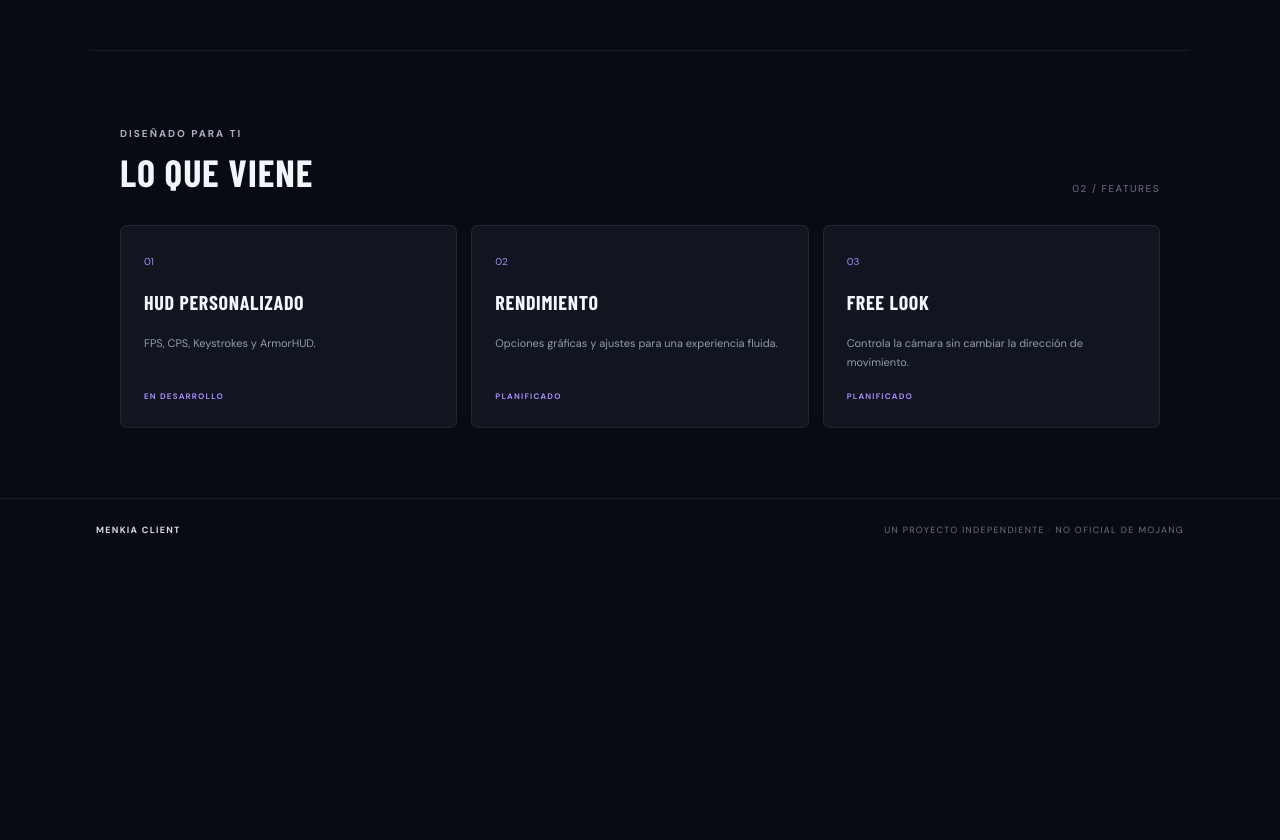
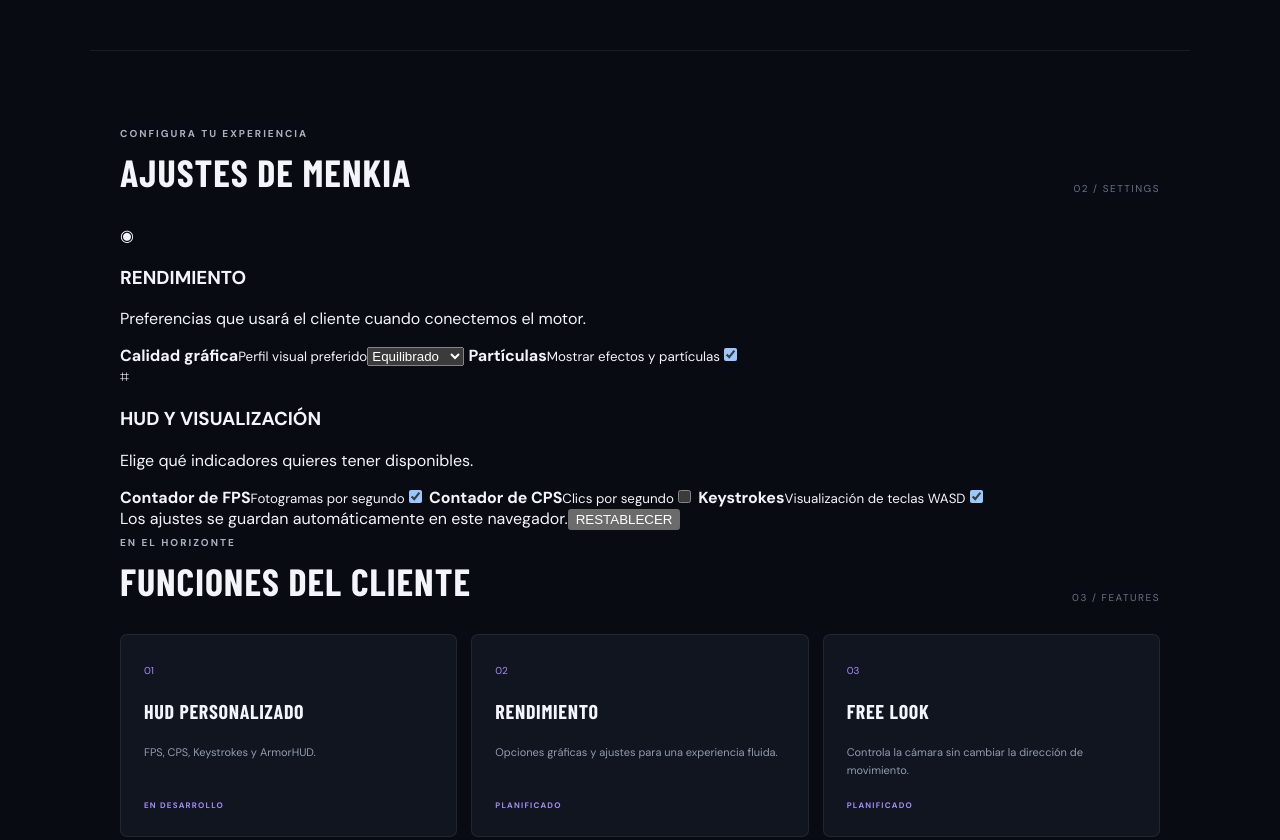
Before and after one commit to Laky912/MENKIA-CLIENT, a plain HTML site: page index.html in a window 1280 px wide. Shown: the part 1640-2480 px from the top of the page. Before the commit the page ends 2201 px from the top, so only its background shows below. Drawn offline with nearby package versions, Linux system fonts and the light colour scheme; a web font is replaced by a local one.

Commit message:
Add configurable MENKIA client settings panel

```diff
--- a/index.html
+++ b/index.html
@@ -66,7 +66,22 @@
       <div class="profile-actions"><button id="saveProfile" class="save-button">GUARDAR PERFIL</button><span id="saveStatus" role="status">Los cambios se guardan en este navegador.</span></div>
     </section>
     <section id="settings" class="features-section">
-      <div class="section-heading"><div><span class="eyebrow">DISEÑADO PARA TI</span><h2>LO QUE VIENE</h2></div><span class="section-number">02 / FEATURES</span></div>
+      <div class="section-heading"><div><span class="eyebrow">CONFIGURA TU EXPERIENCIA</span><h2>AJUSTES DE MENKIA</h2></div><span class="section-number">02 / SETTINGS</span></div>
+      <div class="settings-layout">
+        <div class="settings-group">
+          <div class="settings-group-heading"><span class="settings-symbol">◉</span><div><h3>RENDIMIENTO</h3><p>Preferencias que usará el cliente cuando conectemos el motor.</p></div></div>
+          <label class="setting-row"><span><b>Calidad gráfica</b><small>Perfil visual preferido</small></span><select id="graphicsQuality"><option value="fast">Rendimiento</option><option value="balanced" selected>Equilibrado</option><option value="fancy">Calidad</option></select></label>
+          <label class="setting-row"><span><b>Partículas</b><small>Mostrar efectos y partículas</small></span><input class="toggle" id="particlesEnabled" type="checkbox" checked></label>
+        </div>
+        <div class="settings-group">
+          <div class="settings-group-heading"><span class="settings-symbol">⌗</span><div><h3>HUD Y VISUALIZACIÓN</h3><p>Elige qué indicadores quieres tener disponibles.</p></div></div>
+          <label class="setting-row"><span><b>Contador de FPS</b><small>Fotogramas por segundo</small></span><input class="toggle" id="showFps" type="checkbox" checked></label>
+          <label class="setting-row"><span><b>Contador de CPS</b><small>Clics por segundo</small></span><input class="toggle" id="showCps" type="checkbox"></label>
+          <label class="setting-row"><span><b>Keystrokes</b><small>Visualización de teclas WASD</small></span><input class="toggle" id="showKeystrokes" type="checkbox" checked></label>
+        </div>
+      </div>
+      <div class="settings-footer"><span id="settingsStatus" role="status">Los ajustes se guardan automáticamente en este navegador.</span><button id="resetSettings" type="button">RESTABLECER</button></div>
+      <div class="section-heading features-heading"><div><span class="eyebrow">EN EL HORIZONTE</span><h2>FUNCIONES DEL CLIENTE</h2></div><span class="section-number">03 / FEATURES</span></div>
       <div class="feature-grid">
         <article><span>01</span><h3>HUD PERSONALIZADO</h3><p>FPS, CPS, Keystrokes y ArmorHUD.</p><b>EN DESARROLLO</b></article>
         <article><span>02</span><h3>RENDIMIENTO</h3><p>Opciones gráficas y ajustes para una experiencia fluida.</p><b>PLANIFICADO</b></article>
```
